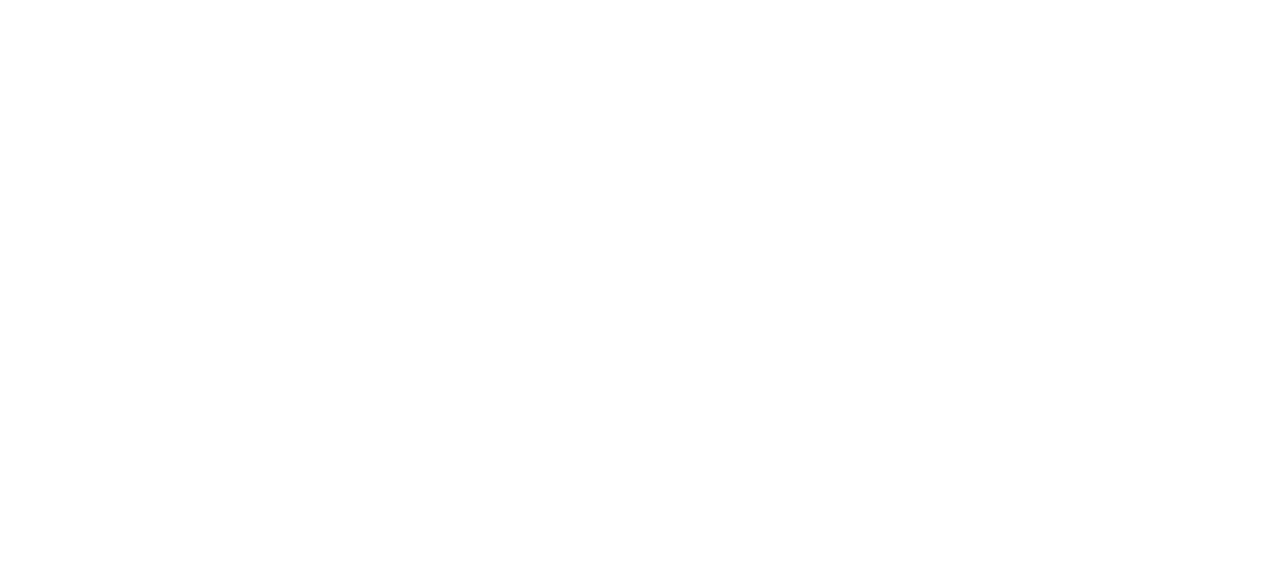
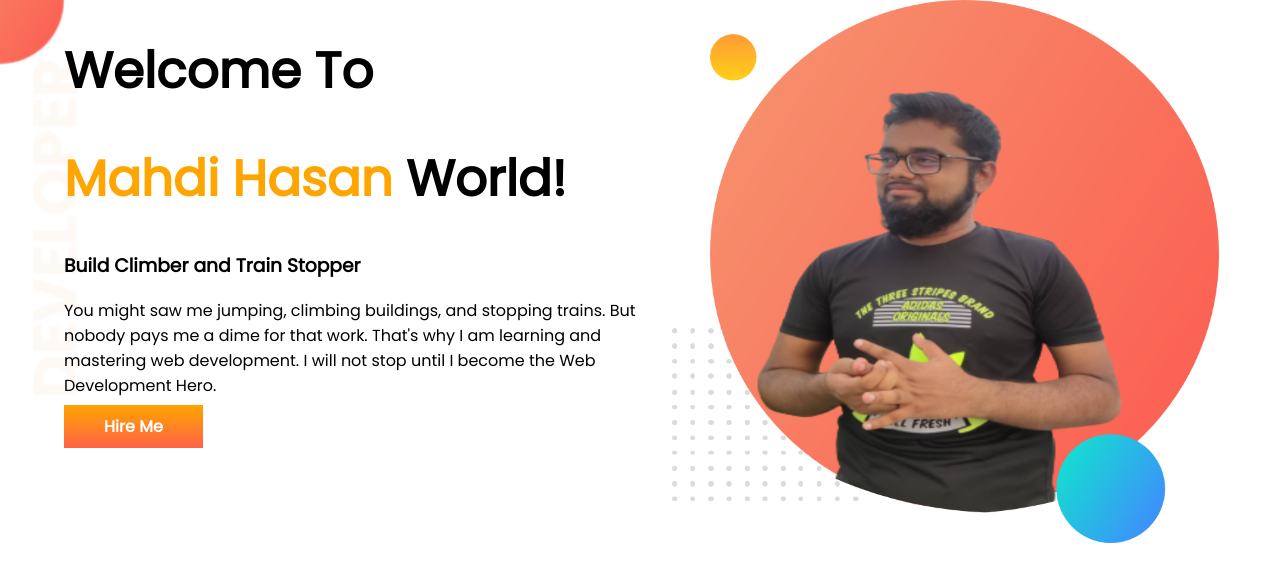
Before and after one commit to Mahdihas/devoloper-portfolio, a plain HTML site: page index.html in a window 1280 px wide. Drawn offline with Linux system fonts and the light colour scheme.

Commit message:
top banner

```diff
--- a/index.html
+++ b/index.html
@@ -1,12 +1,37 @@
 <!DOCTYPE html>
 <html lang="en">
+
 <head>
     <meta charset="UTF-8">
     <meta http-equiv="X-UA-Compatible" content="IE=edge">
     <meta name="viewport" content="width=device-width, initial-scale=1.0">
     <title>Mahdi Portfolio</title>
+    <link rel="preconnect" href="https://fonts.googleapis.com">
+    <link rel="preconnect" href="https://fonts.gstatic.com" crossorigin>
+    <link href="https://fonts.googleapis.com/css2?family=Poppins&display=swap" rel="stylesheet">
+    <link rel="stylesheet" href="style.css">
 </head>
+
 <body>
+    <div class="sectionhero">
+        <div class="heroleft-side">
+            <h1>Welcome To </h1>
+            <h1><span class="orange-color"> Mahdi Hasan</span> World!</h1>
+            <h3>Build Climber and Train Stopper
+            </h3>
+            <p>You might saw me jumping, climbing buildings, and stopping trains. But nobody pays me a dime for that
+                work.
+                That's why I am learning and mastering web development. I will not stop until I become the Web
+                Development
+                Hero.
 
+            </p>
+            <a class="link-button" href="https://www.linkedin.com/in/mahdi-hasan-949b80239" target="_blank">Hire Me</a>
+
+        </div>
+        <div class="heroright-side"> <img src="images/my-bgp1.png" alt="">
+        </div>
+    </div>
 </body>
+
 </html>
--- a/style.css
+++ b/style.css
@@ -0,0 +1,49 @@
+body {
+
+    font-family: 'Poppins', sans-serif;
+    margin: 0;
+    padding: 0;
+    box-sizing: border-box;
+
+
+}
+
+h1 {
+    font-size: 50px;
+}
+
+.orange-color {
+    color: orange;
+}
+
+.sectionhero {
+    background-image: url(images/top-banner.png);
+    background-repeat: no-repeat;
+    background-position: left;
+    background-size: contain;
+    display: flex;
+
+}
+
+.heroleft-side {
+
+    width: 50%;
+    padding-left: 5%;
+}
+
+.heroright-side {
+    width: 50%;
+}
+
+.heroright-side img {
+    width: 90%;
+}
+
+.link-button {
+    text-decoration: none;
+    font-weight: 700;
+    padding: 10px 40px;
+    color: white;
+
+    background-image: linear-gradient(orange, tomato);
+}
```
Also changed, not shown: images/dream-bg.png (added), images/exp-bg.png (added), images/jhankar.png (added), images/jhankar2.png (added), images/my-bg.png (added), images/my-bg2.png (added), images/my-bg3.png (added), images/my-bgp1.png (added), images/top-banner.png (added), 9 other files.
